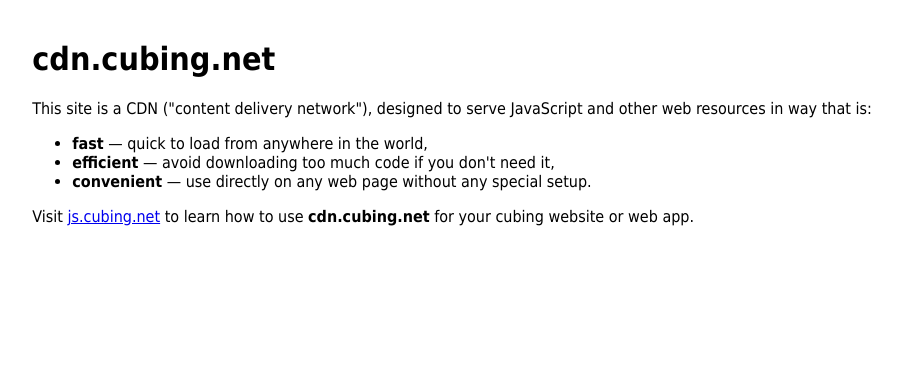
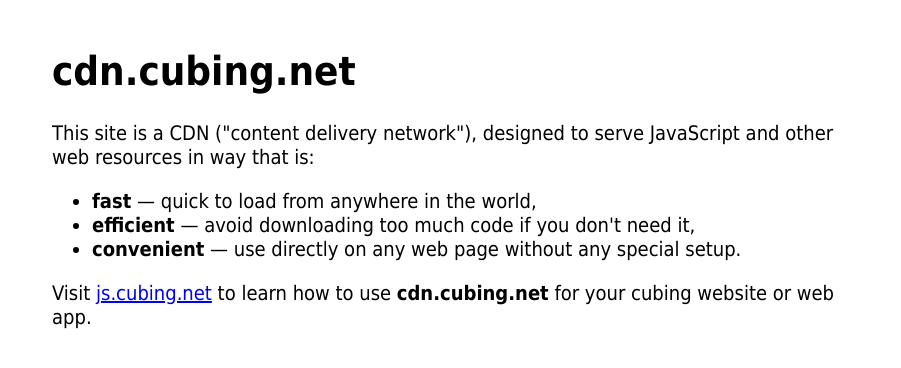
Before and after one commit to cubing/cdn.cubing.net, a website: page src/static/index.html in a window 1280 px wide. Shown: the whole page, without its empty margins (188-1089 px from the left). Drawn offline with Linux system fonts and the light colour scheme.

Commit message:
Front page readability tweaks.

```diff
--- a/src/static/index.html
+++ b/src/static/index.html
@@ -14,7 +14,9 @@
     display: grid;
     justify-content: center;
     padding: 2em;
+    font-size: 1.25rem;
   }
+  body { width: 100%; max-width: 40em; }
   @media (prefers-color-scheme: dark) {
     html { background: #000D; color: #EEE; }
     a { color: #669df5; }
```
